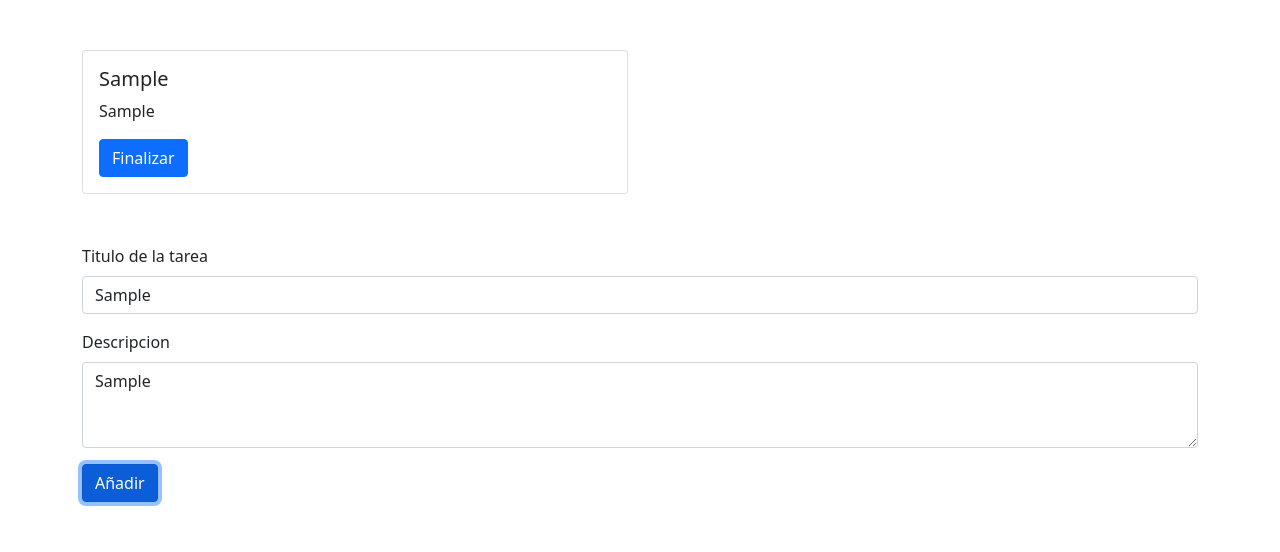
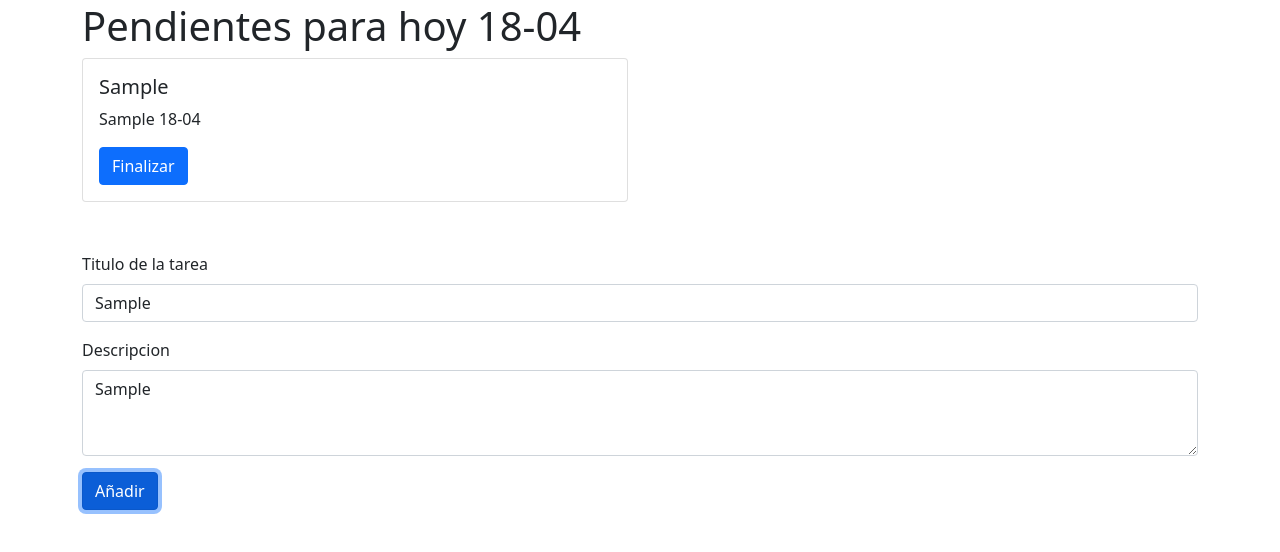
Before and after one commit to Alejandro9509/ToDo-ReactJS, a React (Create React App) app: page / in a window 1280 px wide. Both pictures are taken after typing "Sample", "Sample" into the empty fields and a click on the button "Añadir". Shown: the top 552 px of the page. Built offline with nearby package versions, Linux system fonts and the light colour scheme.

Commit message:
Fixed date filter

```diff
--- a/src/components/FormRenderer.js
+++ b/src/components/FormRenderer.js
@@ -1,6 +1,7 @@
 import React from "react";
 import "bootstrap/dist/css/bootstrap.css";
 import { Form, Button, Container, Col, Row } from "react-bootstrap";
+import Moment from 'moment'
 
 class FormRenderer extends React.Component {
   constructor(props) {
@@ -8,6 +9,7 @@ class FormRenderer extends React.Component {
     this.state = {
       title: "",
       description: "",
+      date: ""
     };
     this.updateSubmit = this.updateSubmit.bind(this);
     this.handleTitleChange = this.handleTitleChange.bind(this);
@@ -28,6 +30,7 @@ class FormRenderer extends React.Component {
     this.props.reducers.addToDo({
       title: this.state.title,
       desc: this.state.description,
+      date: Moment().format('DD-MM')
     });
   }
   render() {
--- a/src/components/ToDoListRenderer.js
+++ b/src/components/ToDoListRenderer.js
@@ -1,31 +1,30 @@
 import React from "react";
 import { Card, Col, Row, Button, Container } from "react-bootstrap";
+import Moment from 'moment'
 
-export class ToDoListRenderer extends React.Component {
-  constructor(props) {
-    super(props);
-    this.removeToDo = this.removeToDo.bind(this);
+const ToDoListDate = (props) => {
+	const removeToDo = (e) =>  {
+    props.pr.removeToDo(e.target.id);
+
   }
+  const filtered = props.pr.toDo.filter((it) => it.date ===  props.dt )
+	return (
+		<>
+		{
 
-  removeToDo(e) {
-    this.props.todo.removeToDo(e.target.id);
+			filtered.length > 0 &&
+			<h1>{props.msg} {props.dt}</h1>
 		}
-
-  render() {
-    return (
-      <Container>
     <Row xs={2} md={2} className="g-4">
-          {this.props.todo.toDo.map((it, index) => (
+      {filtered.map((it, index) => (
         <Col key={index}>
           <Card>
             <Card.Body>
               <Card.Title>{it.title}</Card.Title>
-                  <Card.Text>{it.desc}</Card.Text>
-                  <Button
-                    id={index}
-                    onClick={this.removeToDo}
-                    variant="primary"
-                  >
+              <Card.Text>
+                {it.desc} {it.date}
+              </Card.Text>
+              <Button id={index} onClick={(e) => removeToDo(e)} variant="primary">
                 Finalizar
               </Button>
             </Card.Body>
@@ -33,6 +32,24 @@ export class ToDoListRenderer extends React.Component {
         </Col>
       ))}
     </Row>
+		</>
+  );
+}
+
+export class ToDoListRenderer extends React.Component {
+  constructor(props) {
+    super(props);
+  }
+  render() {
+    return (
+      <Container>
+				<ToDoListDate  pr={this.props.todo} msg="De otras fechas" dt={Moment().subtract(1, 'days').format('DD-MM') } />
+				<ToDoListDate  pr={this.props.todo} msg="Pendientes de ayer" dt={Moment().subtract(1, 'days').format('DD-MM') }/>
+        <ToDoListDate  pr={this.props.todo} msg="Pendientes para hoy" dt={ Moment().format('DD-MM')}/>
+				{
+					this.props.todo.toDo.length === 0 &&
+					<h1>No hay pendientes</h1>
+				}
       </Container>
     );
   }
```
Lines whose indentation alone changed are shown as unchanged.
